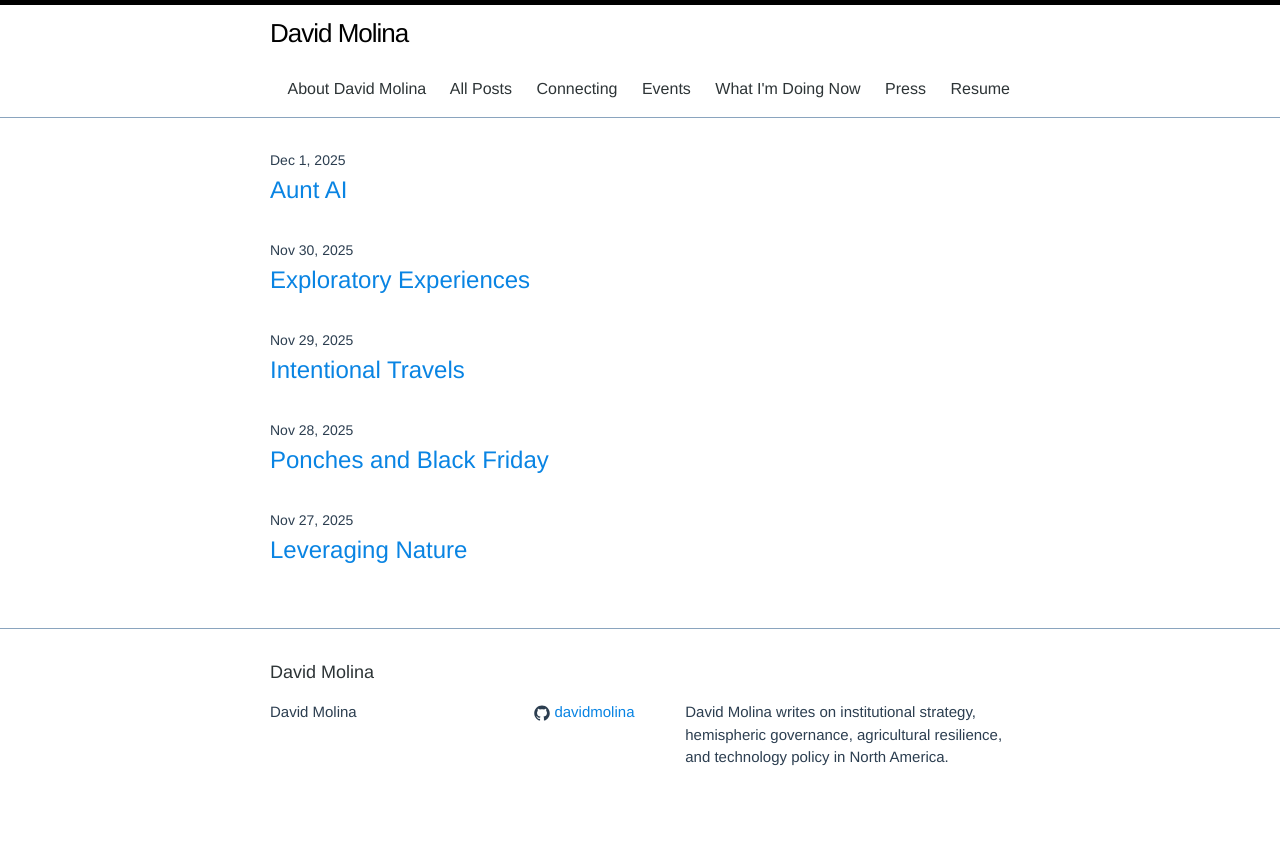
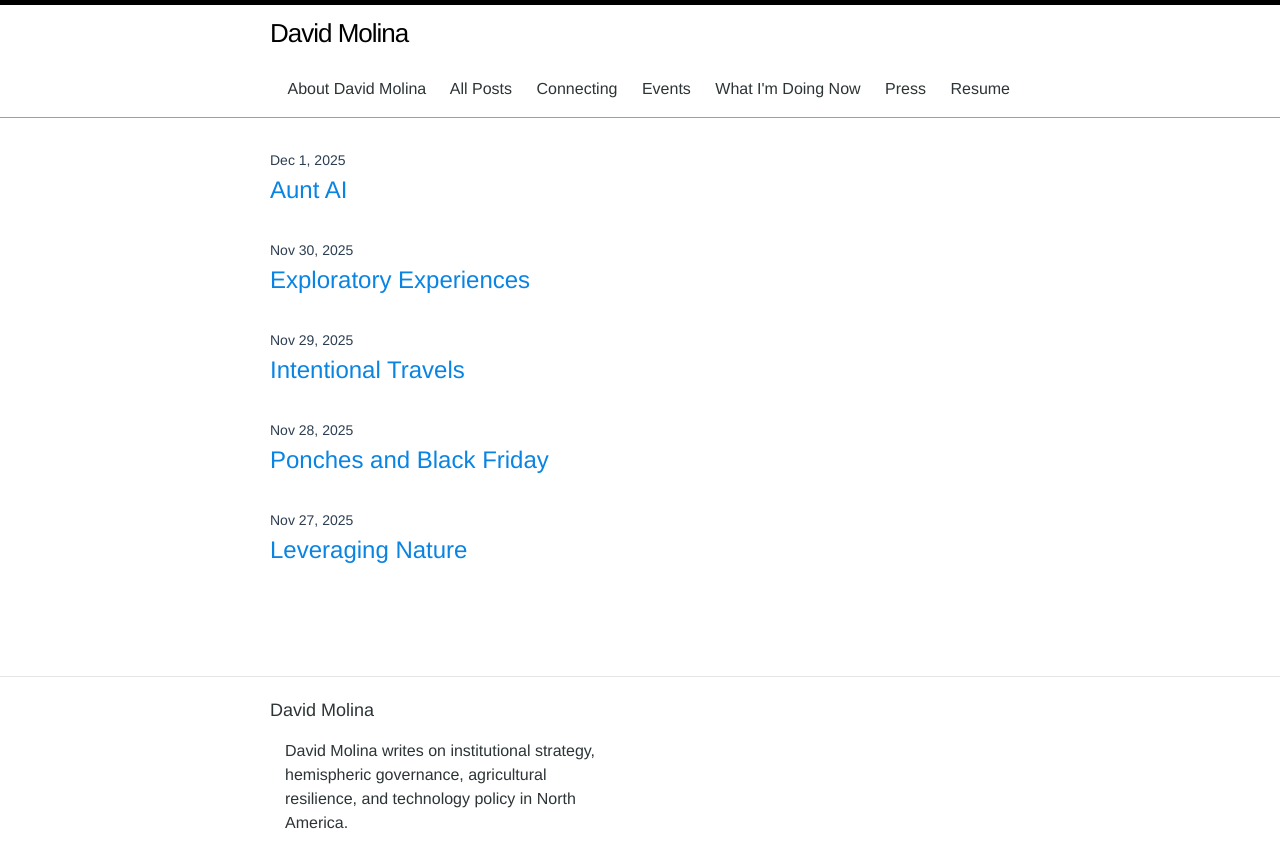
Before and after one commit to davidmolina/davidmolina.github.io, a Jekyll site: the page built from index.html, in a window 1280 px wide. Shown: the top 868 px of the page. Built offline with Jekyll 4.4.1, drawn with Linux system fonts in a browser that asks for light colours.

Commit message:
[footer] minimalist

```diff
--- a/_config.yml
+++ b/_config.yml
@@ -38,7 +38,6 @@ defaults:
 permalink: /:year/:month/:day/:title/
 
 plugins:
-  - jekyll-feed
   - jekyll-seo-tag
   - jekyll-redirect-from
   - jekyll-paginate
--- a/_includes/footer.html
+++ b/_includes/footer.html
@@ -3,30 +3,6 @@
   <div class="wrapper">
 
     <h2 class="footer-heading">{{ site.title }}</h2>
-
-    <div class="footer-col-wrapper">
-      <div class="footer-col footer-col-1">
-        <ul class="contact-list">
-          <li>{{ site.title }}</li>
-          <!---<li><a href="mailto:{{ site.email }}">{{ site.email }}</a></li>--->
-        </ul>
-      </div>
-
-      <div class="footer-col footer-col-2">
-        <ul class="social-media-list">
-          {% if site.github_username %}
-          <li>
-            {% include icon-github.html username=site.github_username %}
-          </li>
-          {% endif %}
-
-          {% if site.twitter_username %}
-          <li>
-            {% include icon-twitter.html username=site.twitter_username %}
-          </li>
-          {% endif %}
-        </ul>
-      </div>
 
       <div class="footer-col footer-col-3">
         <p>{{ site.description }}</p>
--- a/css/main.scss
+++ b/css/main.scss
@@ -142,3 +142,28 @@
   line-height: 1.65;
   max-width: 70ch;
 }
+
+// -----------------------------
+// Footer (Minimal Institutional)
+// -----------------------------
+
+.site-footer {
+  border-top: 1px solid #e5e5e5;
+  padding: 1.25rem 0;
+  margin-top: 3rem;
+}
+
+.footer-inner {
+  text-align: center;
+}
+
+.footer-name {
+  margin: 0 0 0.25rem 0;
+  font-weight: 500;
+}
+
+.footer-description {
+  margin: 0;
+  font-size: 0.9rem;
+  color: $grey-color-light;
+}
--- a/index.html
+++ b/index.html
@@ -14,4 +14,3 @@ permalink: /
       </li>
     {% endfor %}
   </ul>
-</div>
```
